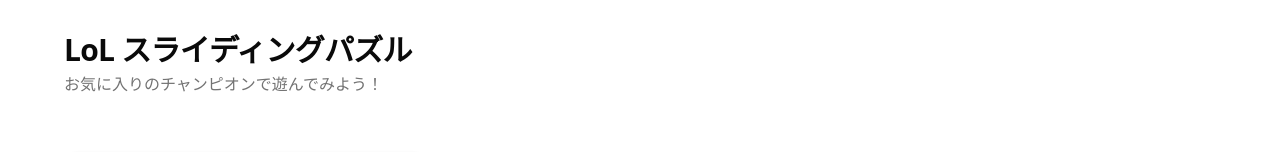
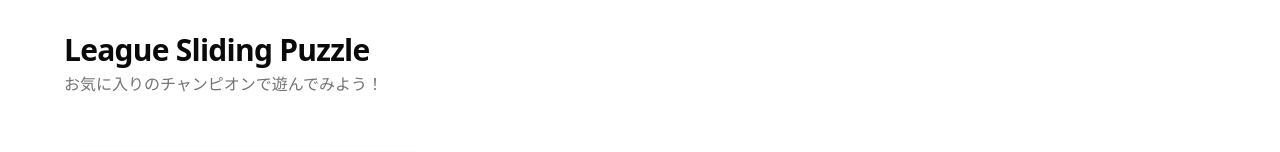
Before and after one commit to mashirovoc/leagueslidingpuzzle, a React (Vite) app: page / in a window 1280 px wide. Shown: the top 152 px of the page. Built offline with nearby package versions, Linux system fonts and the light colour scheme; no server answers.

Commit message:
first commit

```diff
--- a/src/App.tsx
+++ b/src/App.tsx
@@ -249,7 +249,7 @@
         <div className="flex flex-col md:flex-row justify-between items-center pb-6">
           <div className="space-y-1 text-center md:text-left">
             <h1 className="text-3xl font-bold tracking-tight">
-              LoL スライディングパズル
+              League Sliding Puzzle
             </h1>
             <p className="text-muted-foreground">
               お気に入りのチャンピオンで遊んでみよう！
```
